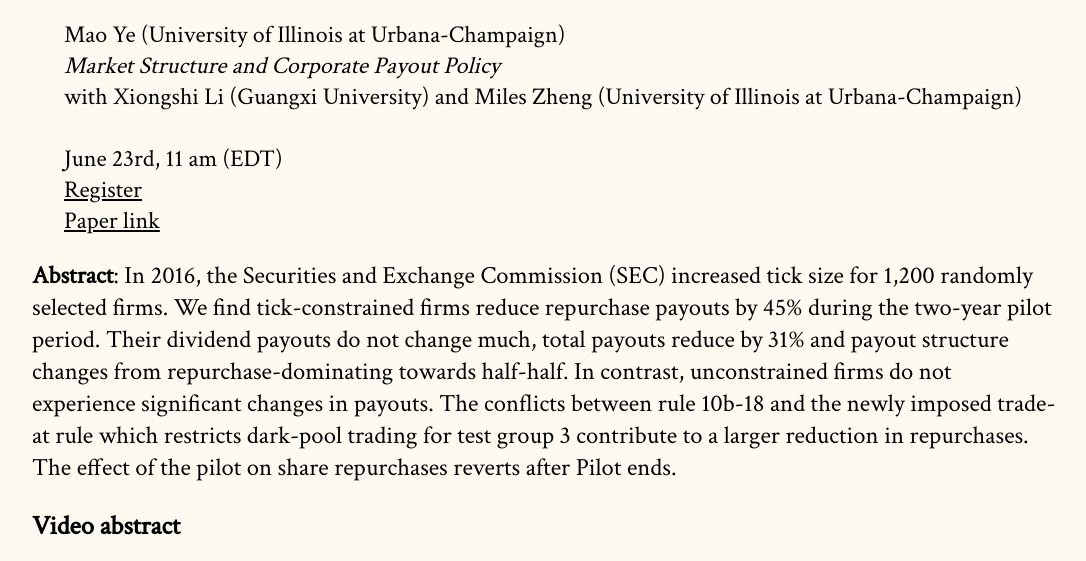
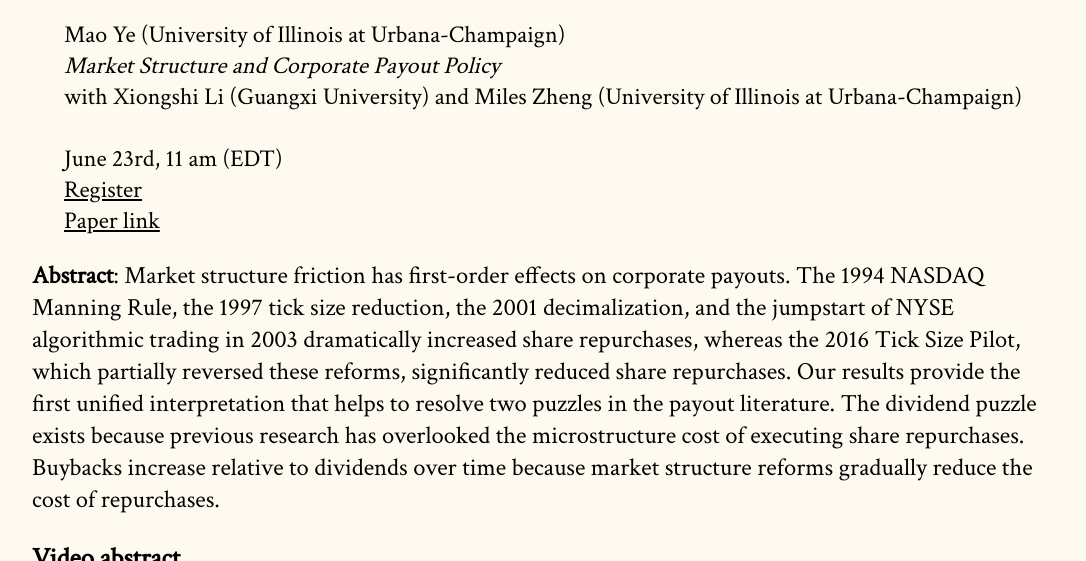
Before and after one commit to cpfiffer/microstructure.exchange, a Jekyll site: the page built from index.md, in a window 1280 px wide and 900 px high, scrolled down 710 px, cut to the strip 0-561 px from the top of the window. Shown: the whole strip, without its empty margins (96-1182 px from the left). Built offline with Jekyll 4.4.1, drawn with Linux system fonts in a browser that asks for light colours; some web fonts are replaced.

Commit message:
Update index

```diff
--- a/index.md
+++ b/index.md
@@ -18,7 +18,7 @@ Speakers will be invited to present their work over Zoom. Seminars will last 45
 
 {% include upcoming-speaker.html %}
 
-**Abstract**: In 2016, the Securities and Exchange Commission (SEC) increased tick size for 1,200 randomly selected firms. We find tick-constrained firms reduce repurchase payouts by 45% during the two-year pilot period. Their dividend payouts do not change much, total payouts reduce by 31% and payout structure changes from repurchase-dominating towards half-half. In contrast, unconstrained firms do not experience significant changes in payouts. The conflicts between rule 10b-18 and the newly imposed trade-at rule which restricts dark-pool trading for test group 3 contribute to a larger reduction in repurchases. The effect of the pilot on share repurchases reverts after Pilot ends.
+**Abstract**: Market structure friction has first-order effects on corporate payouts. The 1994 NASDAQ Manning Rule, the 1997 tick size reduction, the 2001 decimalization, and the jumpstart of NYSE algorithmic trading in 2003 dramatically increased share repurchases, whereas the 2016 Tick Size Pilot, which partially reversed these reforms, significantly reduced share repurchases. Our results provide the first unified interpretation that helps to resolve two puzzles in the payout literature. The dividend puzzle exists because previous research has overlooked the microstructure cost of executing share repurchases. Buybacks increase relative to dividends over time because market structure reforms gradually reduce the cost of repurchases.
 
 ## Video abstract
 
```
